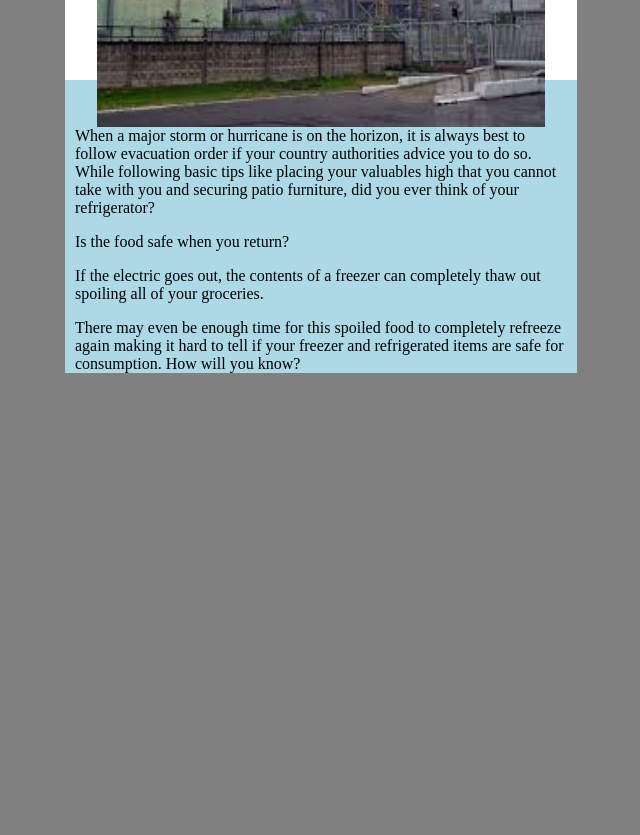
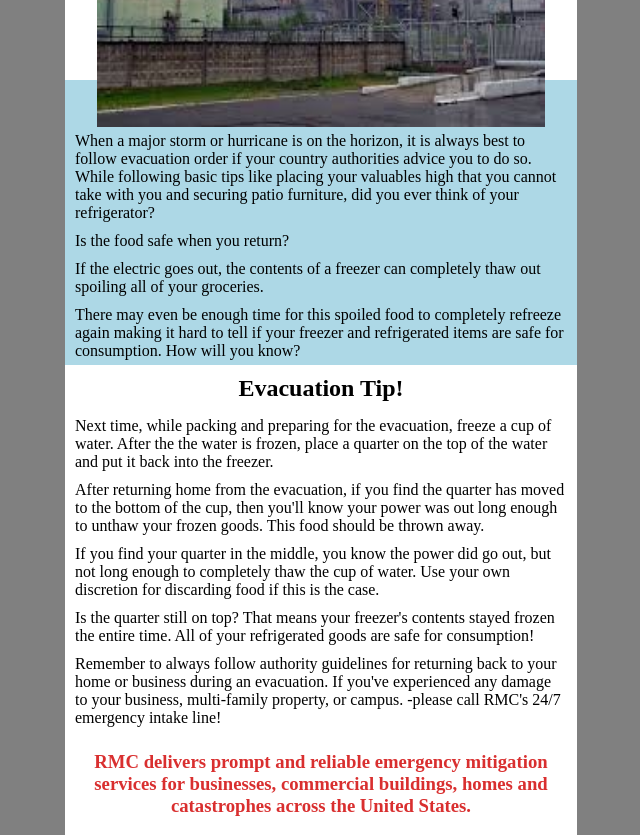
Before and after one commit to GuillermoGrisi/codingChallenge1, a plain HTML site: page index.html in a window 1280 px wide. Shown: the part 473-1308 px from the top of the page, without its empty margins (319-959 px from the left). Before the commit the page ends 846 px from the top, so only its background shows below. Drawn offline with Linux system fonts and the light colour scheme.

Commit message:
evacuationSection y rcmSection

```diff
--- a/index.html
+++ b/index.html
@@ -54,6 +54,41 @@
             refrigerated items are safe for consumption. How will you know?
           </p>
         </section>
+        <section class="evacuationTip">
+          <h2>Evacuation Tip!</h2>
+          <p>
+            Next time, while packing and preparing for the evacuation, freeze a
+            cup of water. After the the water is frozen, place a quarter on the
+            top of the water and put it back into the freezer.
+          </p>
+          <p>
+            After returning home from the evacuation, if you find the quarter
+            has moved to the bottom of the cup, then you'll know your power was
+            out long enough to unthaw your frozen goods. This food should be
+            thrown away.
+          </p>
+          <p>
+            If you find your quarter in the middle, you know the power did go
+            out, but not long enough to completely thaw the cup of water. Use
+            your own discretion for discarding food if this is the case.
+          </p>
+          <p>
+            Is the quarter still on top? That means your freezer's contents
+            stayed frozen the entire time. All of your refrigerated goods are
+            safe for consumption!
+          </p>
+          <p>
+            Remember to always follow authority guidelines for returning back to
+            your home or business during an evacuation. If you've experienced
+            any damage to your business, multi-family property, or campus.
+            -please call RMC's 24/7 emergency intake line!
+          </p>
+        </section>
+        <h3 class="rmcSection">
+          RMC delivers prompt and reliable emergency mitigation services for
+          businesses, commercial buildings, homes and catastrophes across the
+          United States.
+        </h3>
       </main>
     </div>
   </body>
--- a/styles.css
+++ b/styles.css
@@ -9,7 +9,7 @@ body{
 
 .container{
     width: 40%;
-    height: 90vh;
+    height: 100%;
     background-color: white;
 }
 /*Header Styles*/
@@ -70,7 +70,26 @@ body{
 }
 .evacuationHackSection h2{
     text-align: center;
+    margin: 0;
+    padding: 10px;
 }
 .evacuationHackSection p{
-    padding: 0 10px;
+    padding: 5px 10px;
+    margin: 0;
 }
+.evacuationTip{
+    margin: 0;
+}
+.evacuationTip h2{
+    text-align: center;
+    margin: 0;
+    padding: 10px;
+}
+.evacuationTip p{
+    padding: 5px 10px;
+    margin: 0;
+}
+.rmcSection{
+    color: rgb(217, 47, 47);
+    text-align: center;
+}
```
